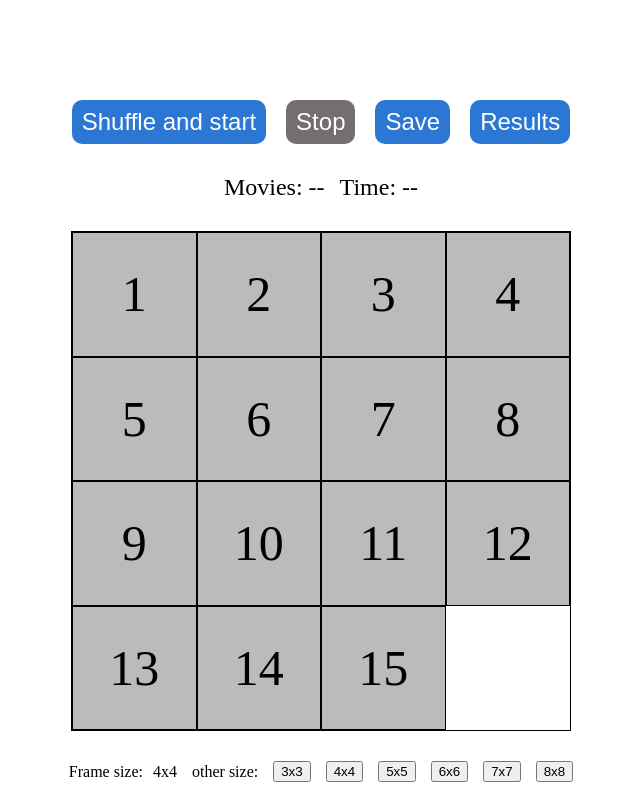
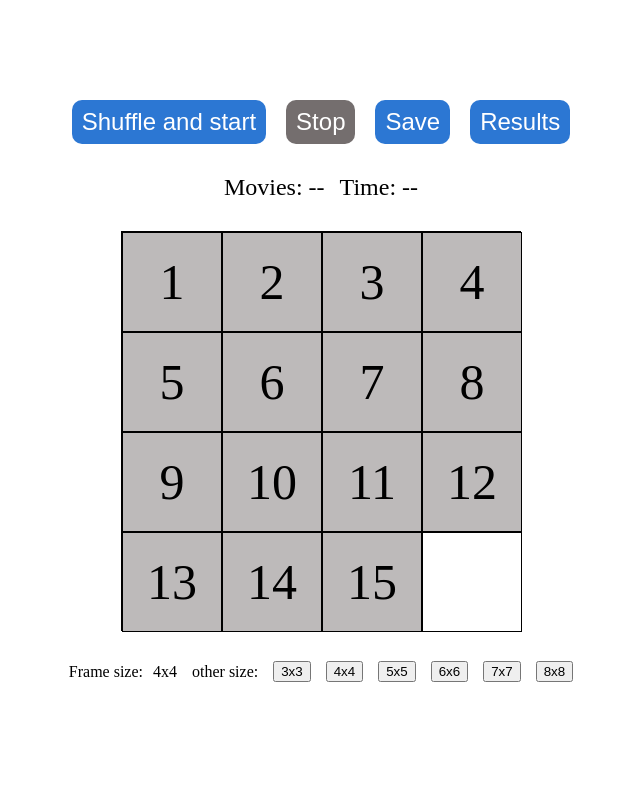
Before and after one commit to vladpro42/rsschool-cv-2, a plain HTML site: page codeJam/index.html in a window 1280 px wide. Shown: the whole page, without its empty margins (319-959 px from the left). Drawn offline with Linux system fonts and the light colour scheme.

Commit message:
feat: style codejam

```diff
--- a/codeJam/js/index.js
+++ b/codeJam/js/index.js
@@ -22,14 +22,22 @@ divContainer.className = 'container';
 document.body.appendChild(divContainer);
 let column = createElem(4, 4); // Создание колоки
 divContainer.style.gridTemplateColumns = `repeat(${column}, 1fr)`;
+divContainer.style.gridTemplateRows = `repeat(${column}, 1fr)`;
+
+let arrowDivBox = document.querySelectorAll('.box');
+arrowDivBox[arrowDivBox.length-1].style.background = 'white';
 
 
+arrowDivBox.forEach( (item, index) => {
+    item.dataset.position = index + 1;
 
-
-
-
-
-
+    item.addEventListener('click', () => {
+        let i = item.dataset.position ;console.log(i)
+        i = +i + 1;
+        item.dataset.position = i;
+        console.log(i)
+    });
+});
 
 
 
@@ -54,10 +62,27 @@ hardBox.append(frameSize, hard, otherSize, btn1, btn2, btn3, btn4, btn5, btn6);
 betabeta(4, 4)
 
 
+const spanBtn = document.querySelectorAll('.span__btn');
+
+    spanBtn.forEach( (item, index) => {
+        let i = index + 3;
+        item.dataset.valueForFn = i;
+        item.addEventListener('click', () => {
+            let column = null;
+            divContainer.removeChild;
+             column = createElem(i, i); // Создание колоки
+             console.log(column)
+                divContainer.style.gridTemplateColumns = `repeat(${column}, 1fr)`;
+                divContainer.style.gridTemplateRows = `repeat(${column}, 1fr)`;
+        });
+    });
+
+
+
 function createElem(a, b) {
     let arrowDivBox = [];
     let elem;
-    let c = (a * b) - 2;
+    let c = (a * b) - 1;
     for(let i = 0; i <= c ; i++) {
         elem = document.createElement('div');
         elem.className = 'box';
@@ -66,6 +91,26 @@ function createElem(a, b) {
     }
     return a
 }
+
+
+
+
+
+
+
+
+
+
+
+
+
+
+
+
+
+
+
+
 
 function innerNumText(a, b) {
     let min = 1;
@@ -121,7 +166,9 @@ function betabeta(a, b) {
     arrowBox.forEach( (item, index) => {
 
             item.textContent = `${arrowText[index]}`
-
+            if(index === arrowText.length ) {
+                item.textContent = '';
+            }
     });
 }
 
--- a/codeJam/style/style.css
+++ b/codeJam/style/style.css
@@ -16,10 +16,10 @@ body {
 
 .container {
     border: 1px solid black;
-    width: 500px;
-    height: 500px;
+    width: 400px;
+    height: 400px;
     display: grid;
-
+    position: relative;
 }
 
 .box {
@@ -30,7 +30,92 @@ body {
     font-size: 50px;
     border: 0.25px solid black;
     background-color: rgb(189, 186, 186);
+    position: absolute;
+    width: 100px;
+    height: 100px;
 }
+
+.box[data-position = '1'] {
+    top: 0;
+    left: 0;
+}
+
+.box[data-position = '2'] {
+    top: 0;
+    left: 100px;
+}
+
+.box[data-position = '3'] {
+    top: 0;
+    left: 200px;
+}
+
+.box[data-position = '4'] {
+    top: 0;
+    left: 300px;
+}
+
+.box[data-position = '5'] {
+    top: 100px;
+    left: 0;
+}
+
+.box[data-position = '6'] {
+    top: 100px;
+    left: 100px;
+}
+
+.box[data-position = '7'] {
+    top: 100px;
+    left: 200px;
+}
+
+.box[data-position = '8'] {
+    top: 100px;
+    left: 300px;
+}
+
+.box[data-position = '9'] {
+    top: 200px;
+    left: 0px;
+}
+
+.box[data-position = '10'] {
+    top: 200px;
+    left: 100px;
+}
+
+.box[data-position = '11'] {
+    top: 200px;
+    left: 200px;
+}
+
+.box[data-position = '12'] {
+    top: 200px;
+    left: 300px;
+}
+
+.box[data-position = '13'] {
+    top: 300px;
+    left: 0px;
+}
+
+.box[data-position = '14'] {
+    top: 300px;
+    left: 100px;
+}
+
+.box[data-position = '15'] {
+    top: 300px;
+    left: 200px;
+}
+
+.box[data-position = '16'] {
+    top: 300px;
+    left: 300px;
+}
+
+
 
 .btn__box {
     margin-top: 100px;
@@ -75,3 +160,9 @@ body {
 .hard .span:nth-child(2) {
     margin-left: 10px;
 }
+
+/* .box[data-position='1'] {
+    position: absolute;
+    left: 0;
+    right: 0;
+} */
```
